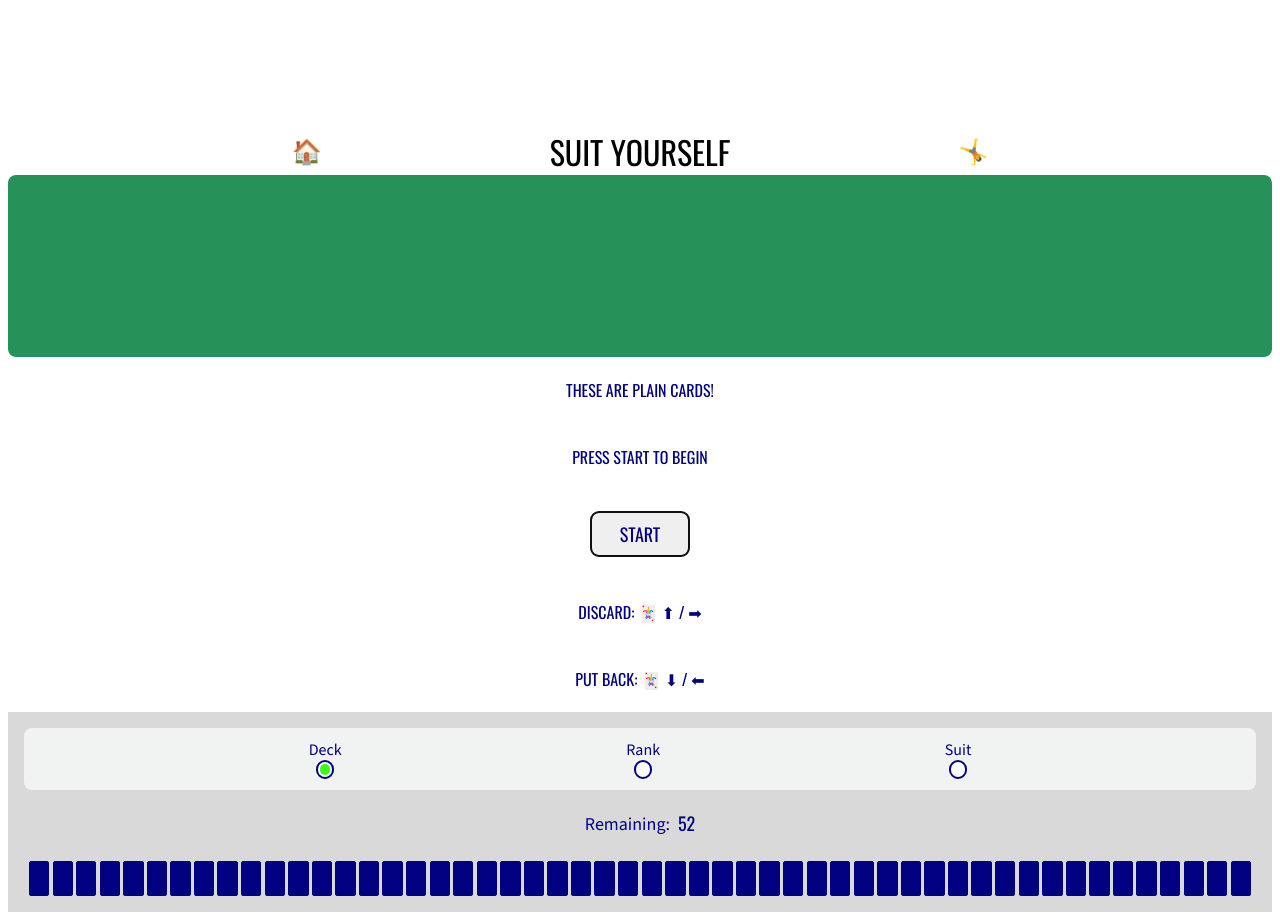
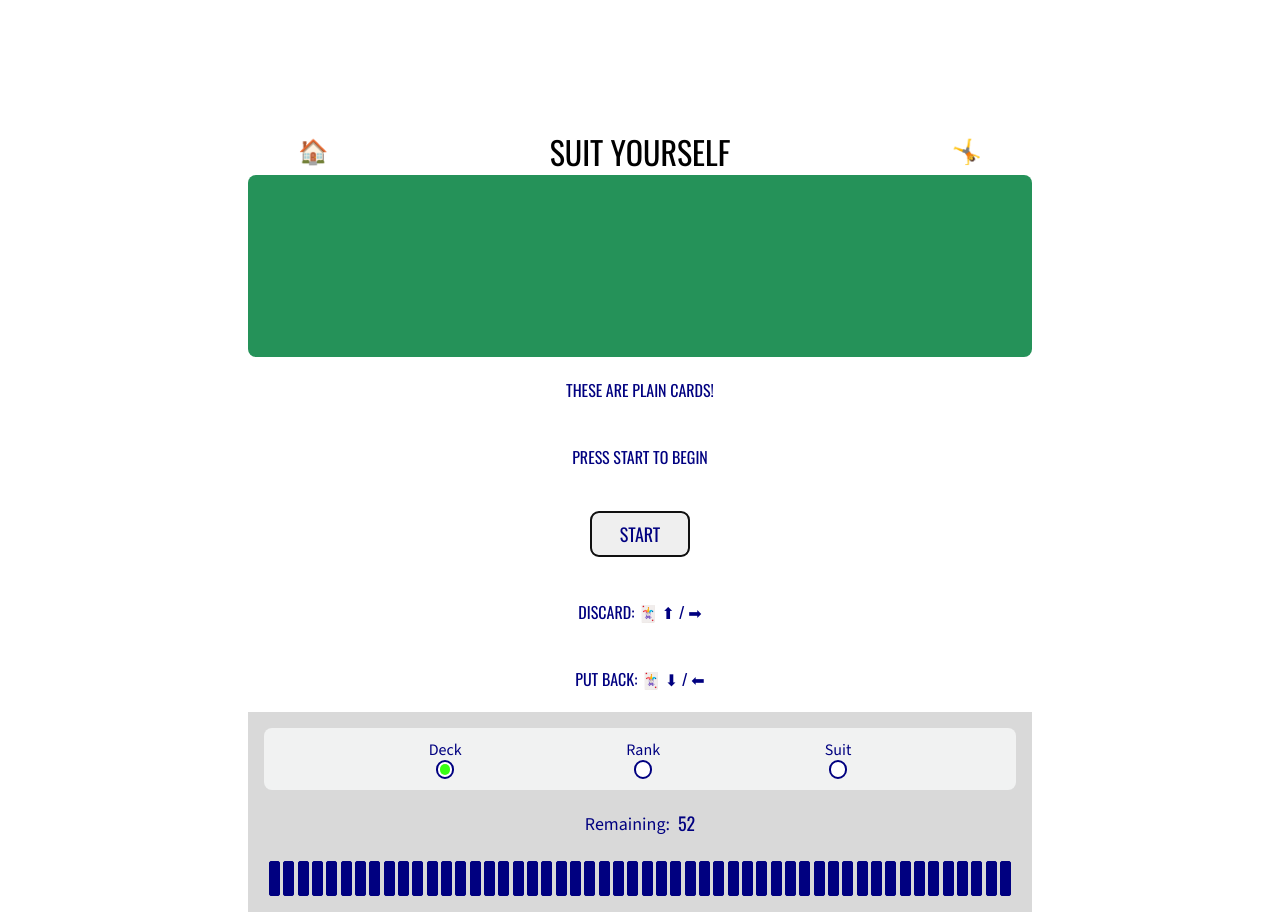
Before and after one commit to GMSoudersJr/card-workout, a SvelteKit app: page /cards in a window 1280 px wide. Shown: the part 680-1600 px from the top of the page. Built offline with nearby package versions, Linux system fonts and the light colour scheme; a web font is replaced by a local one.

Commit message:
feat(layouts): all the same
All layouts have the same max-width and margin. It would probably be
better to refactor this into grouped routing.

```diff
--- a/src/lib/components/NavAndHeading.svelte
+++ b/src/lib/components/NavAndHeading.svelte
@@ -19,7 +19,7 @@
 <style>
 	.nav-and-heading {
 		width: 100%;
-		max-width: 800px;
+		max-width: 50rem;
 		justify-self: center;
 		display: grid;
 		grid-template-columns: 1fr 4fr 1fr;
--- a/src/routes/activities/+layout.svelte
+++ b/src/routes/activities/+layout.svelte
@@ -11,7 +11,8 @@
 <style>
 	main {
 		height: 100%;
-		width: 100%;
+		max-width: 50rem;
+		margin: auto;
 		display: grid;
 		grid-template-columns: 1fr;
 		grid-template-rows: min-content 1fr;
--- a/src/routes/cards/+layout.svelte
+++ b/src/routes/cards/+layout.svelte
@@ -19,7 +19,7 @@
 <style>
 	main {
 		height: 100%;
-		max-width: 88.25rem;
+		max-width: 50rem;
 		margin: auto;
 		display: grid;
 		grid-template-columns: 1fr;
--- a/src/routes/decks/+layout.svelte
+++ b/src/routes/decks/+layout.svelte
@@ -11,7 +11,8 @@
 <style>
 	main {
 		height: 100%;
-		width: 100%;
+		max-width: 50rem;
+		margin: auto;
 		display: grid;
 		grid-template-columns: 1fr;
 		grid-template-rows: min-content 1fr;
--- a/src/routes/exercises/+layout.svelte
+++ b/src/routes/exercises/+layout.svelte
@@ -11,7 +11,8 @@
 <style>
 	main {
 		height: 100%;
-		width: 100%;
+		max-width: 50rem;
+		margin: auto;
 		display: grid;
 		grid-template-columns: 1fr;
 		grid-template-rows: min-content 1fr;
--- a/src/routes/faq/+layout.svelte
+++ b/src/routes/faq/+layout.svelte
@@ -11,7 +11,8 @@
 <style>
 	main {
 		height: 100%;
-		width: 100%;
+		max-width: 50rem;
+		margin: auto;
 		display: grid;
 		grid-template-columns: 1fr;
 		grid-template-rows: min-content 1fr;
--- a/src/routes/index/+layout.svelte
+++ b/src/routes/index/+layout.svelte
@@ -12,6 +12,8 @@
 	main {
 		height: 100%;
 		width: 100%;
+		max-width: 50rem;
+		margin: auto;
 		display: grid;
 		grid-template-columns: 1fr;
 		grid-template-rows: min-content 1fr;
```
